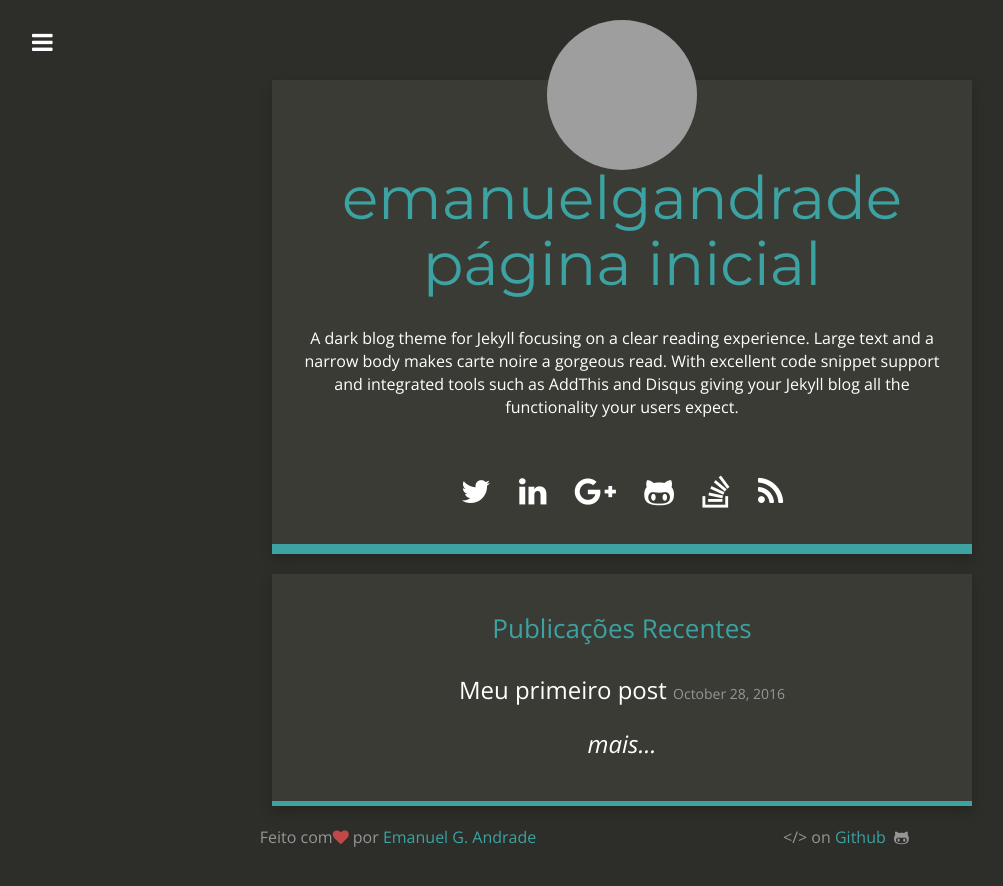
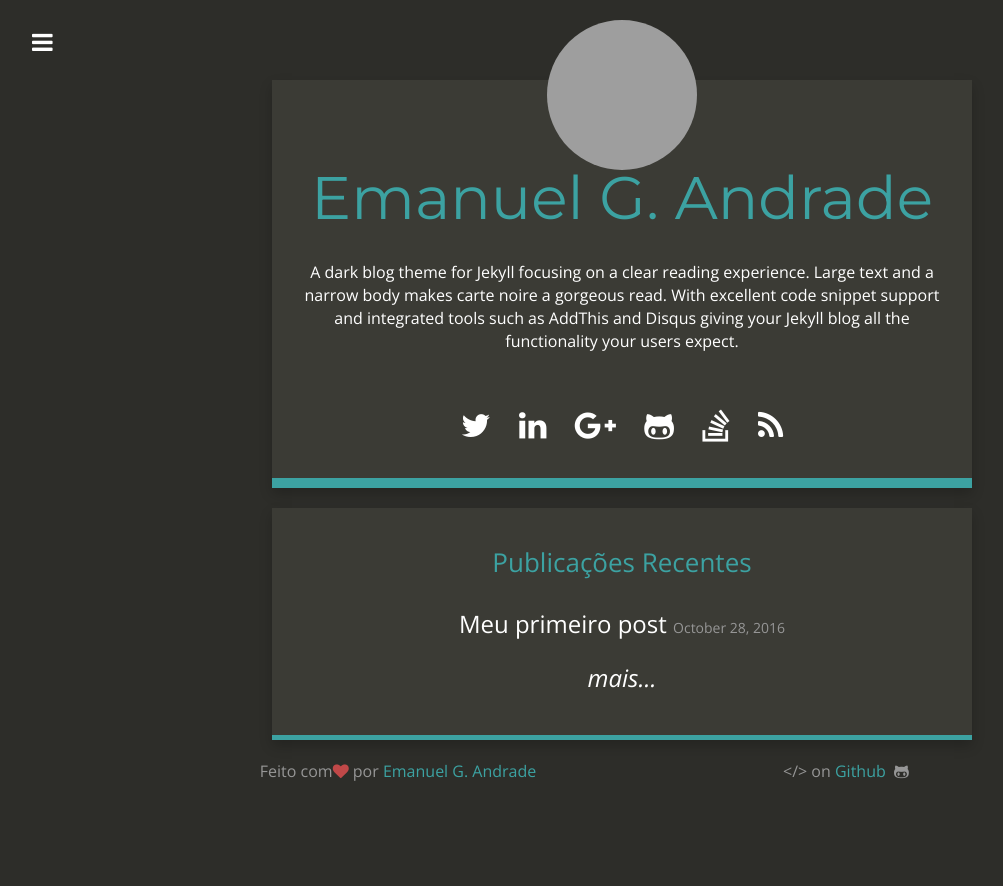
Before and after one commit to emanuelgandrade/emanuelgandrade.github.io, a Jekyll site: the page built from index.html, in a window 1280 px wide. Shown: the top 886 px of the page, without its empty margins (18-1021 px from the left). Built offline with Jekyll 4.4.1, drawn with Linux system fonts in a browser that asks for light colours; nearby versions of some CDN libraries; grey boxes are pictures that could not be loaded.

Commit message:
Update _config.yml

```diff
--- a/_config.yml
+++ b/_config.yml
@@ -1,5 +1,5 @@
 # Site settings
-title: "emanuelgandrade página inicial"
+title: "Emanuel G. Andrade"
 email: emanuelgandrade@gmail.com
 description: "Blog pessoal"
 baseurl: ""
```
